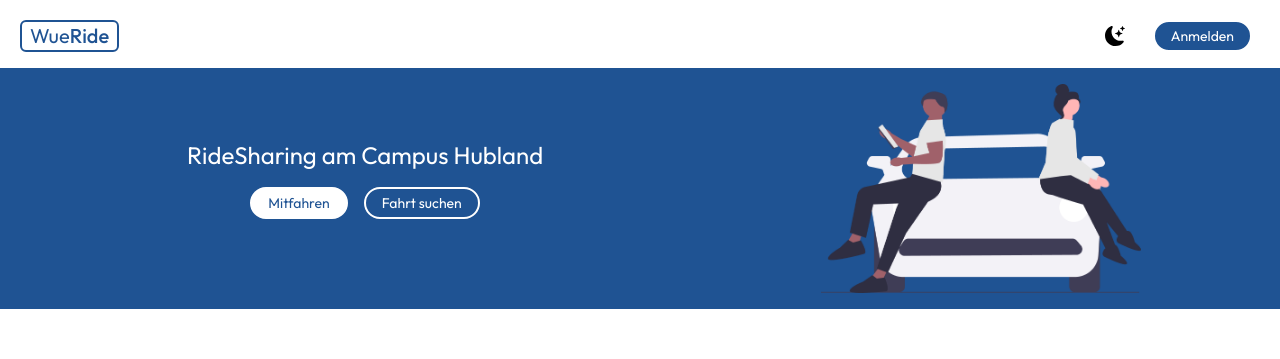
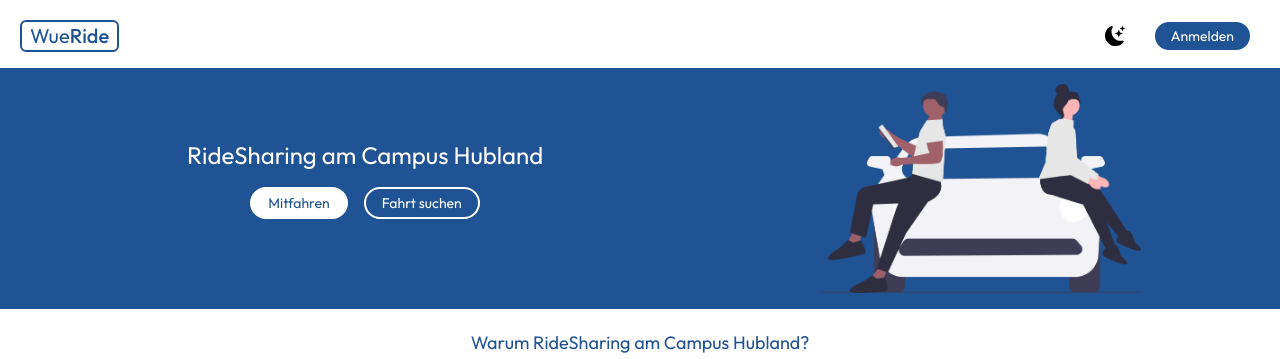
Before and after one commit to GG8000/wueride, a Next.js app: page / in a window 1280 px wide. Shown: the top 359 px of the page. Built offline with nearby package versions, Linux system fonts and the light colour scheme.

Commit message:
changed min-h-screen

```diff
--- a/pages/index.js
+++ b/pages/index.js
@@ -18,7 +18,7 @@ export default function Home() {
 
       <main className='bg-white font-outfit'>
         <NavBar/>
-        <section className='min-h-screen'>
+        <section className=''>
           <div className='sm:flex sm:flex-row-reverse sm:justify-center text-center sm:text-left bg-primary'>
             <div className='relative w-80 mx-auto py-4'>
               <Image src={icon_car_image} alt="car"/>
@@ -33,7 +33,7 @@ export default function Home() {
           </div>
           </section>
 
-          <section className='min-h-screen'>
+          <section className=''>
           <div className='pb-8'>
             <h2 className='text-primary py-5 text-center text-lg'>Warum RideSharing am Campus Hubland?</h2>
             <div className='sm:flex sm:justify-center'>
```
